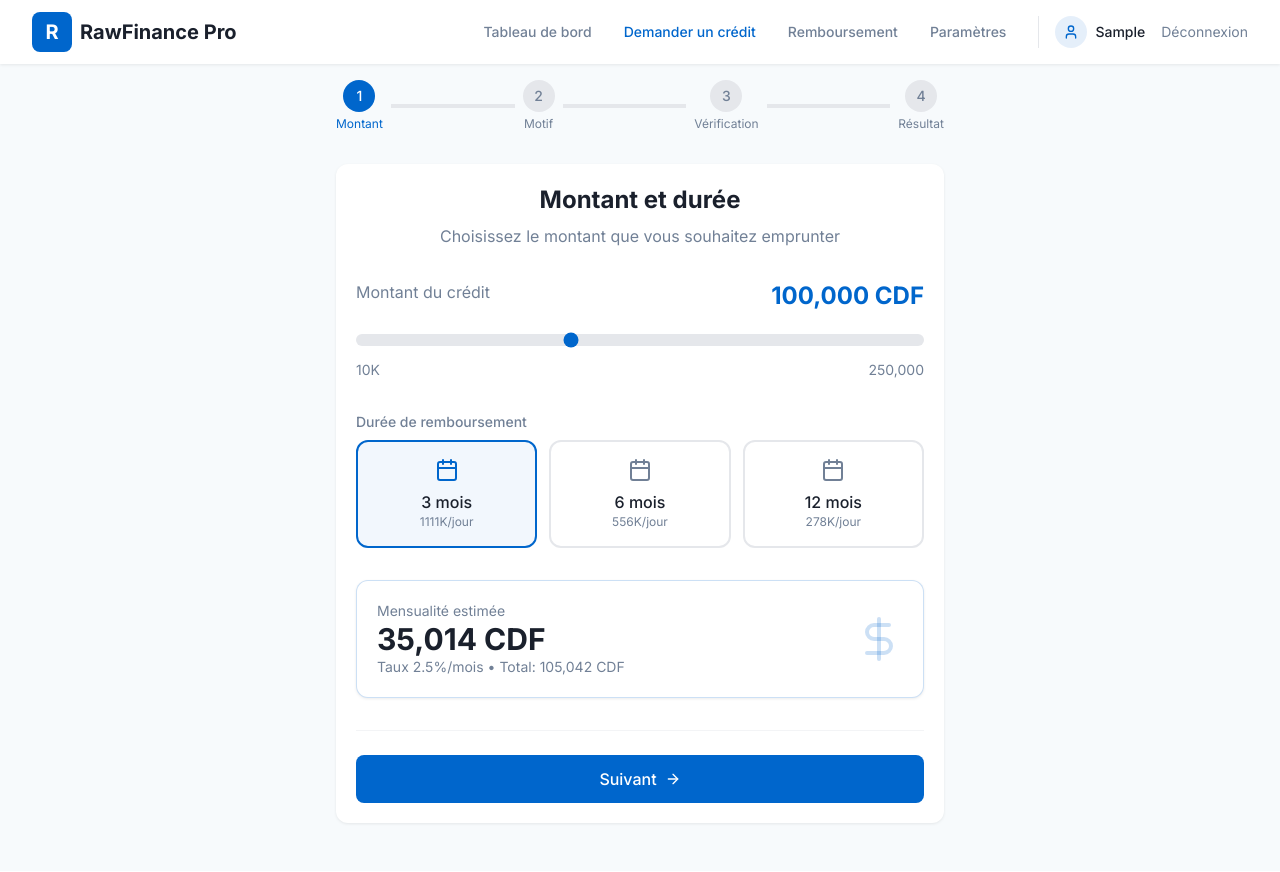
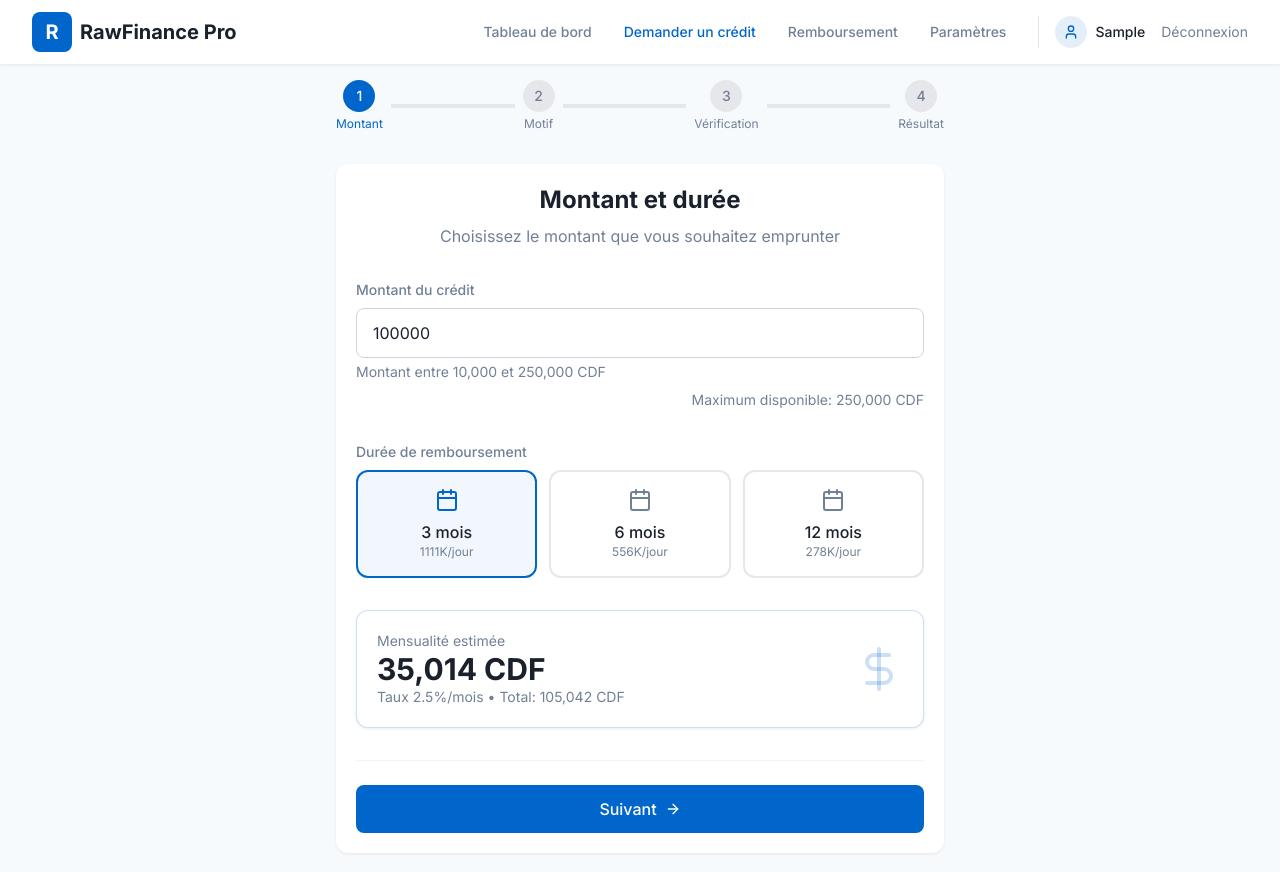
Before and after one commit to Isambolouis/brainSoft-ui, a React (Vite) app: page /credit/new in a window 1280 px wide. Shown: the top 872 px of the page. Built offline with nearby package versions, Linux system fonts and the light colour scheme; sample sign-in values are in the browser's storage.

Commit message:
change from creditRequst page, the slider input to fild number input

```diff
--- a/src/pages/CreditRequestPage.tsx
+++ b/src/pages/CreditRequestPage.tsx
@@ -84,26 +84,23 @@ export function CreditRequestPage() {
               </p>
             </div>
 
-            {/* Amount Slider */}
+            {/* Amount Input */}
             <div>
-              <div className="flex justify-between mb-4">
-                <span className="text-text-secondary">Montant du crédit</span>
-                <span className="text-2xl font-bold text-primary">
-                  {formData.amount.toLocaleString()} CDF
-                </span>
-              </div>
-              <input
-                type="range"
-                min="10000"
-                max={maxAmount}
-                step="10000"
+              <Input
+                label="Montant du crédit"
+                type="number"
+                placeholder="Entrez le montant"
                 value={formData.amount}
-                onChange={(e) => setFormData({ ...formData, amount: parseInt(e.target.value) })}
-                className="w-full h-3 bg-gray-200 rounded-lg appearance-none cursor-pointer accent-primary"
+                onChange={(e) => {
+                  const value = parseInt(e.target.value) || 0;
+                  // Clamp value between min and max
+                  const clampedValue = Math.max(10000, Math.min(value, maxAmount));
+                  setFormData({ ...formData, amount: clampedValue });
+                }}
+                helperText={`Montant entre 10,000 et ${maxAmount.toLocaleString()} CDF`}
               />
-              <div className="flex justify-between mt-2 text-sm text-text-secondary">
-                <span>10K</span>
-                <span>{maxAmount.toLocaleString()}</span>
+              <div className="flex justify-end mt-2 text-sm text-text-secondary">
+                <span>Maximum disponible: {maxAmount.toLocaleString()} CDF</span>
               </div>
             </div>
 
```
